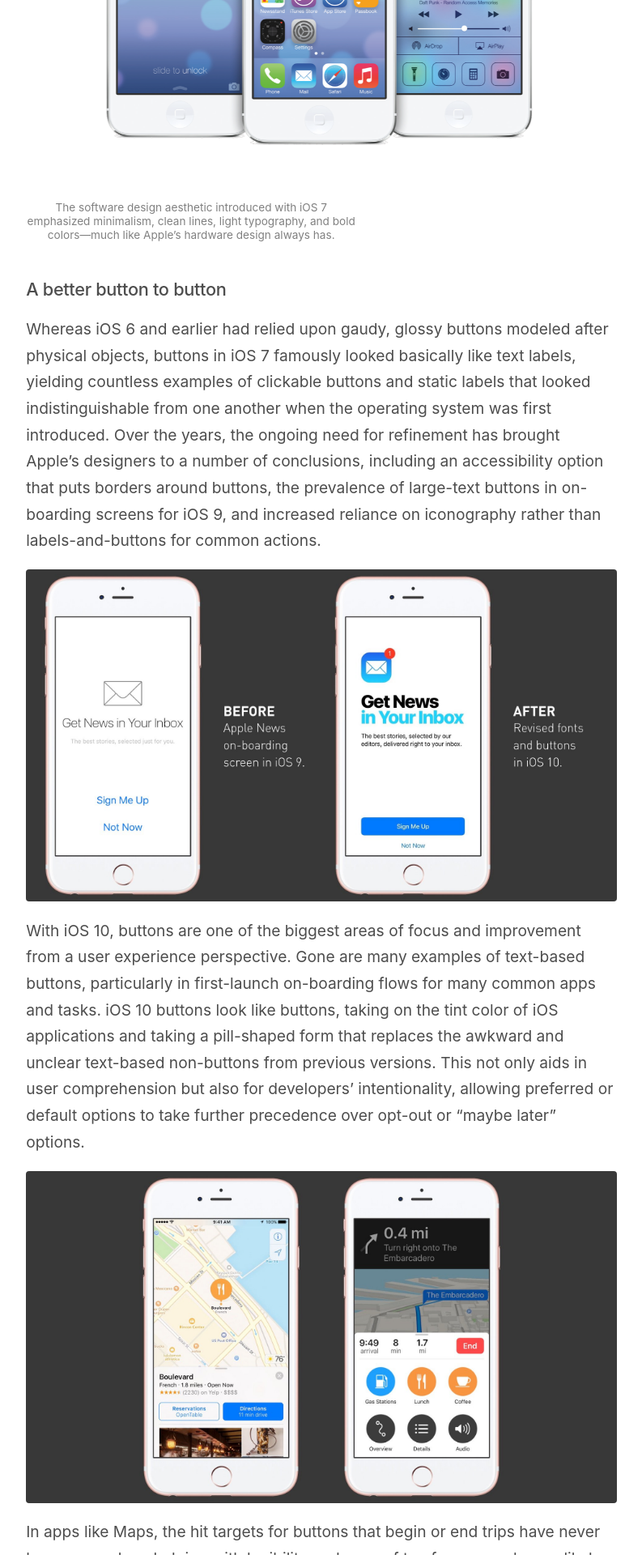
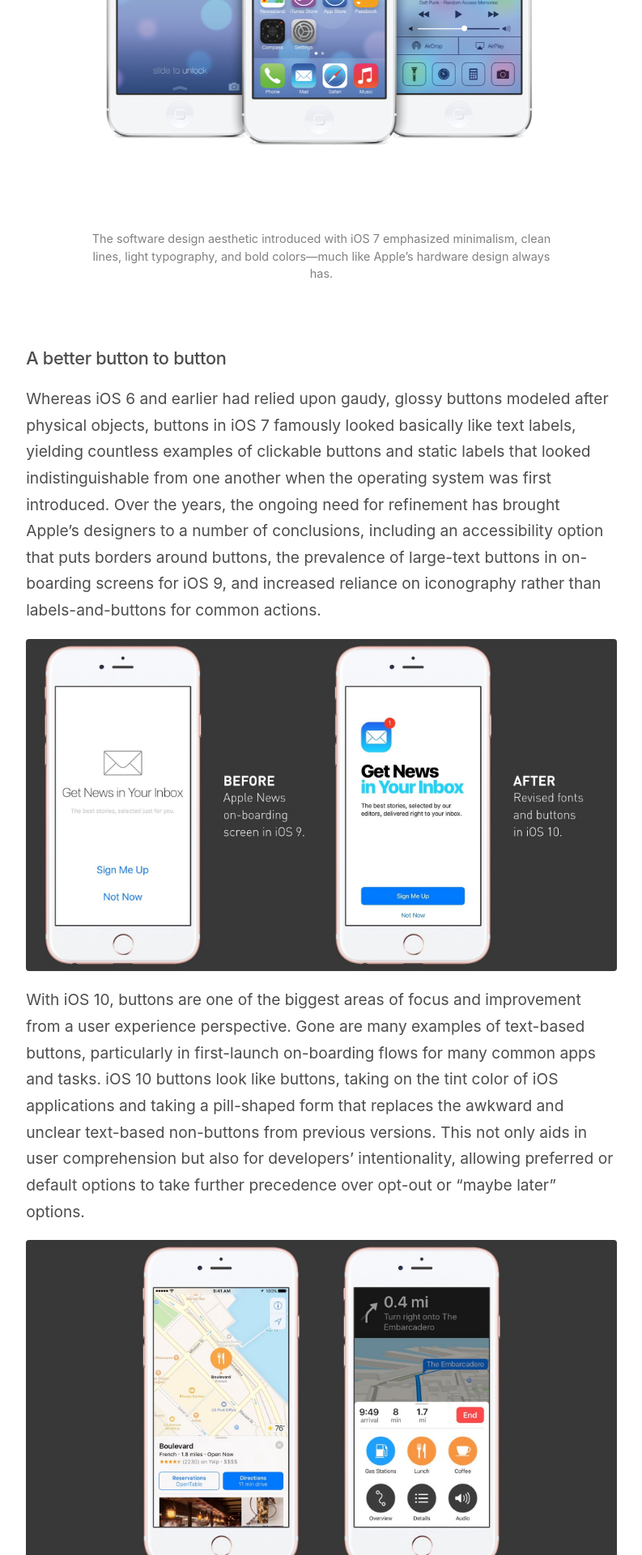
Before and after one commit to conmas/site, a Jekyll site: the page built from _posts/2016-07-08-apple-design-ios-10-accessibility.md, in a window 1280 px wide. Shown: the part 1658-3578 px from the top of the page at 81% size, without its empty margins (243-1036 px from the left). Built offline with Jekyll 4.4.1, drawn with Linux system fonts in a browser that asks for light colours.

Commit message:
Update _style.scss

```diff
--- a/_sass/_style.scss
+++ b/_sass/_style.scss
@@ -33,12 +33,12 @@
 
 .caption {
   color: $color-subtext;
-  font-size: 0.85rem;
-  line-height: 1.25;
+  font-size: 0.9rem;
+  line-height: 1.5;
+  padding: 4vh 6vw;
   text-align: center;
   text-align: -moz-center;
   text-align: -webkit-center;
-  max-width: 30em;
 }
 
 footer {
```
